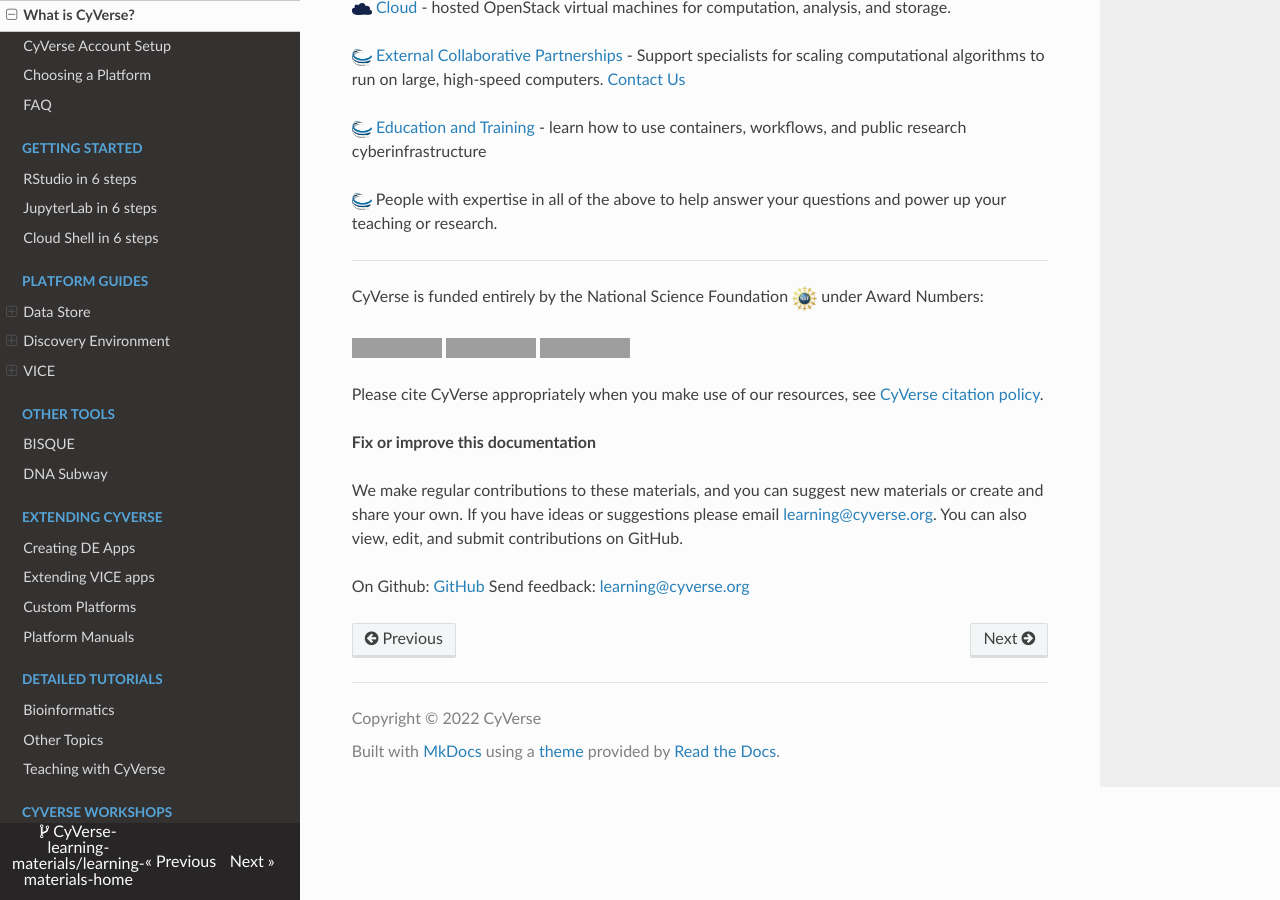
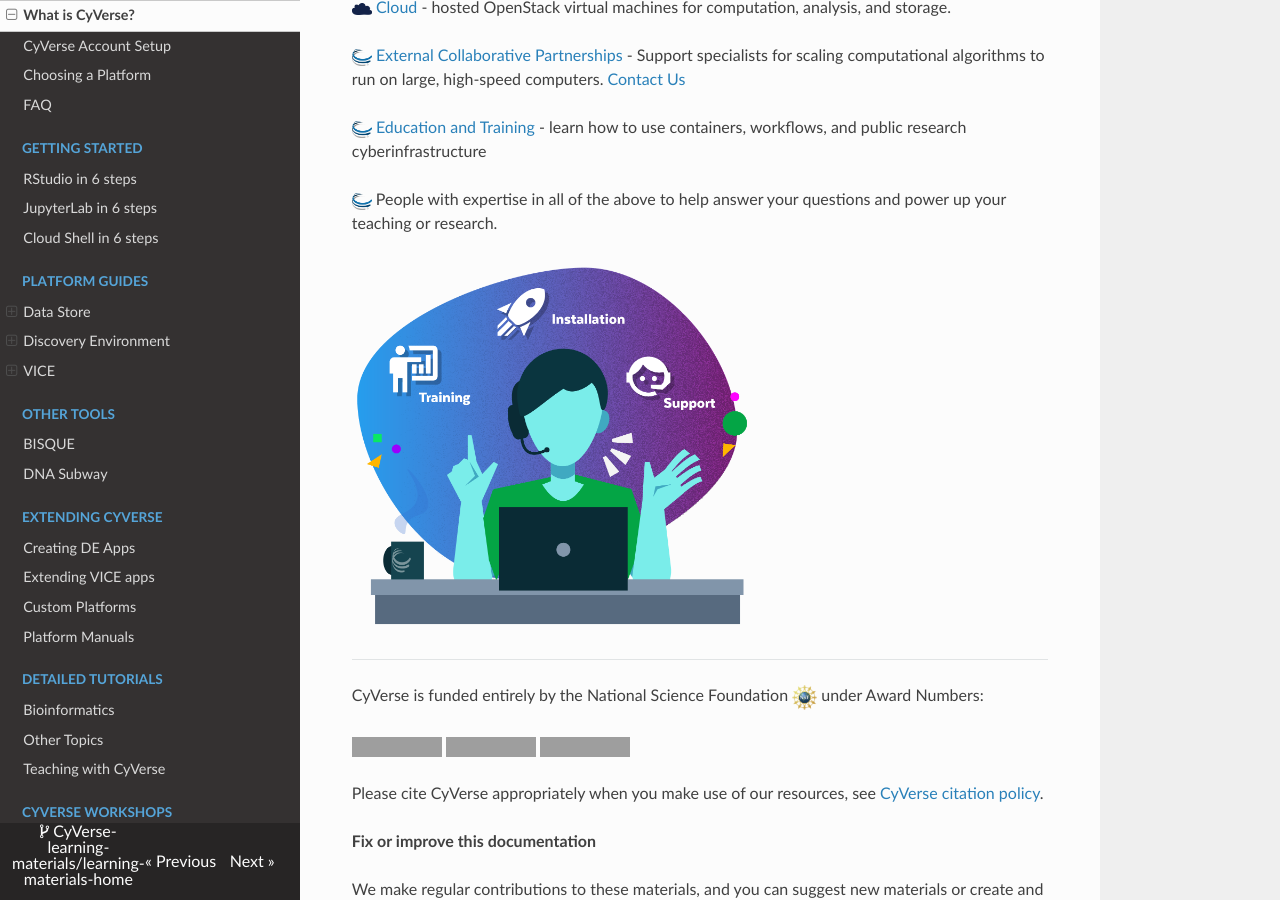
Before and after one commit to CyVerse-learning-materials/learning-materials-home, an MkDocs documentation site: the page built from docs/what_is_cyverse.md, in a window 1280 px wide and 900 px high, scrolled down 408 px. Built offline with MkDocs 1.6.1, drawn with Linux system fonts in a browser that asks for light colours; nearby versions of some CDN libraries; grey boxes are pictures that could not be loaded.

Commit message:
Update what_is_cyverse.md

```diff
--- a/docs/what_is_cyverse.md
+++ b/docs/what_is_cyverse.md
@@ -16,6 +16,8 @@
 
 [![!](assets/cyverse_globe_cmyk.png "ECP"){ width="20" }](https://user.cyverse.org/requests/8) People with expertise in all of the above to help answer your questions and power up your teaching or research.
 
+[![!](assets/pro_service_person.png "ECP"){ width="400" }](https://user.cyverse.org/requests/8)
+
 -----------------------------------------------------------------------
 
 CyVerse is funded entirely by the National Science Foundation [![NSF](assets/nsf.png){width="25"}](https://nsf.gov) under Award Numbers:
```
